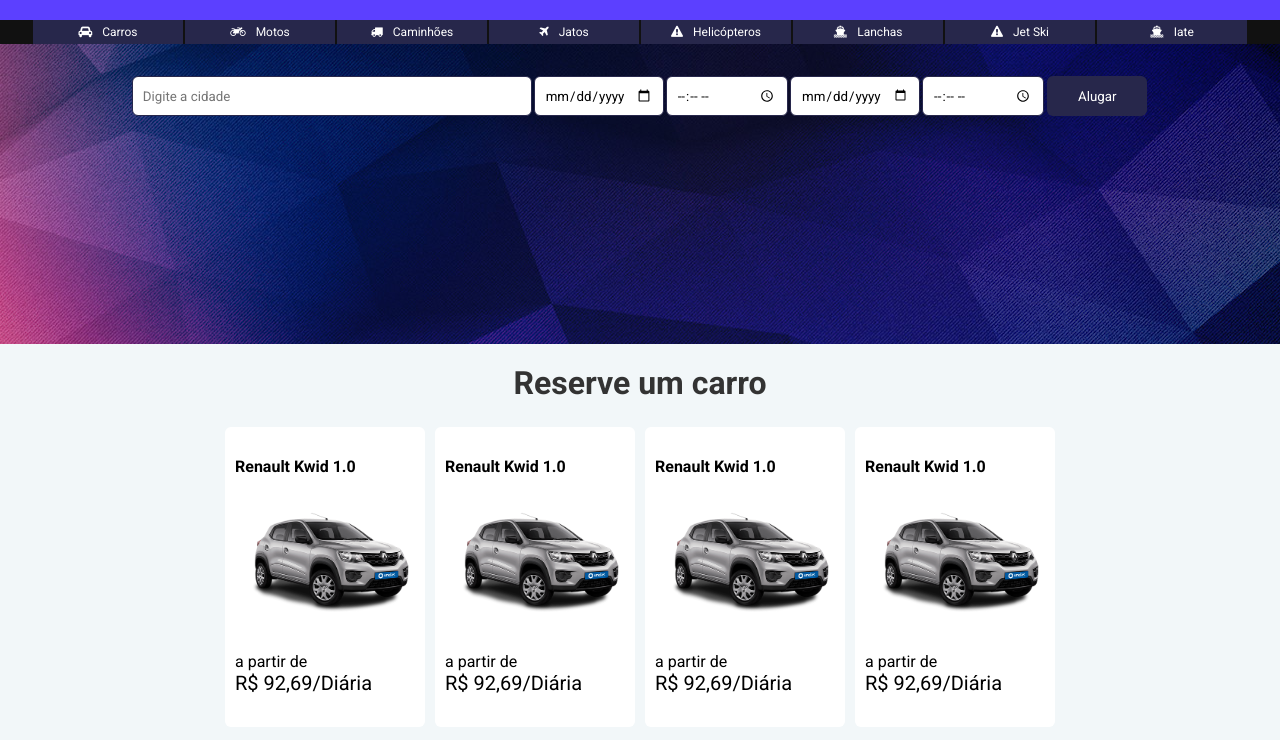
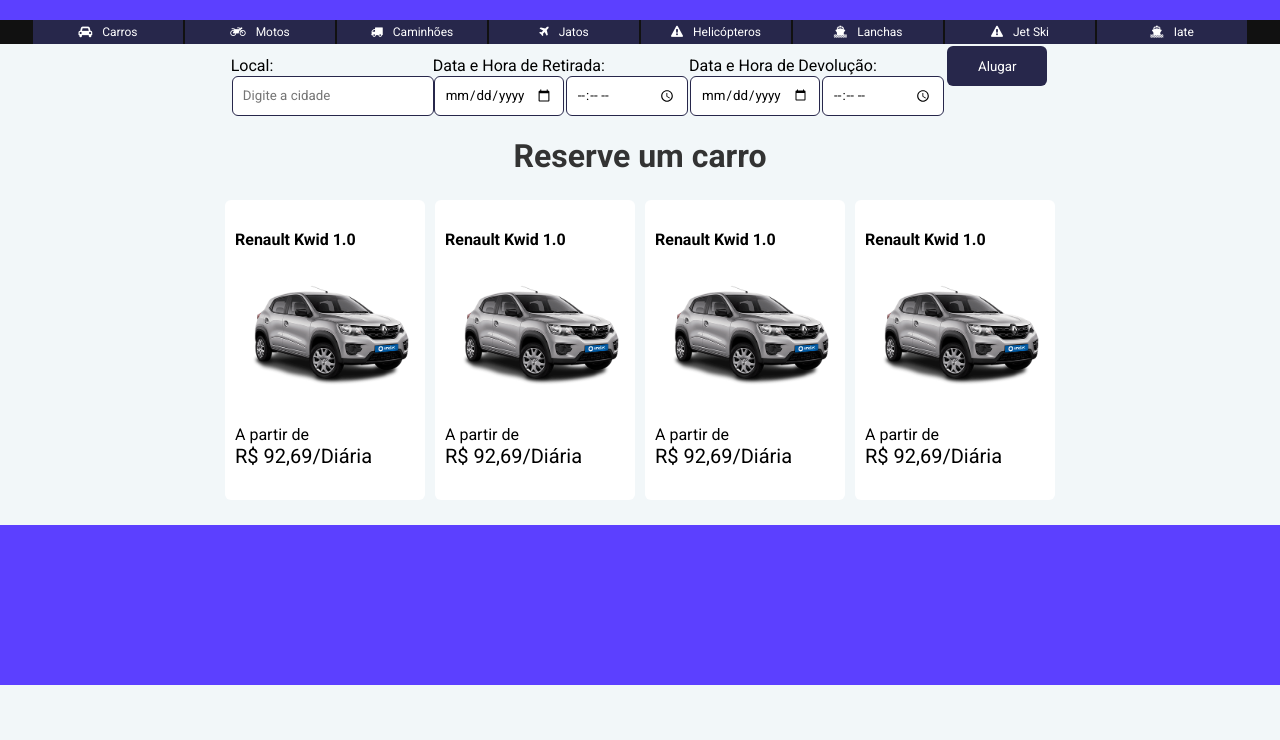
Before and after one commit to jaquelinediasoliveira/Projeto, a plain HTML site: page Projetinho/site/index.html in a window 1280 px wide. Shown: the part 60-800 px from the top of the page. Drawn offline with Linux system fonts and the light colour scheme.

Commit message:
Update index.html

```diff
--- a/Projetinho/site/index.html
+++ b/Projetinho/site/index.html
@@ -42,23 +42,30 @@
         </ul>
     </div>
 
-    <section class="carrosel">
+    <section class="carousel">
         <form>
-
-            <div class="input filtro"  id="filtro">
+            <div>
+                <p>Local:</p>
+                <div class="input filtro" id="filtro">
                     <input type="search" name="filtro" placeholder="Digite a cidade">
                 </div>
+            </div>
 
+            <div>
+                <p>Data e Hora de Retirada:</p>
                 <div class="datahora">
                     <div class="input data" id="data">
-                    <input type="date" name="Retirada" >
+                        <input type="date" name="Retirada">
                     </div>
 
                     <div class="input hora" id=hora>
                         <input type="time" name="Hora Retirada">
                     </div>
                 </div>
+            </div>
 
+            <div>
+                <p>Data e Hora de Devolução:</p>
                 <div class="datahora">
                     <div class="input data" id="data">
                         <input type="date" name="Devolução">
@@ -68,34 +75,12 @@
                         <input type="time" name="Hora Devolução">
                     </div>
                 </div>
+            </div>
 
             <button class="botao" type="submit">Alugar</button>
 
         </form>
     </section>
-
-    <!--<div class="carrosel">
-        <div class="filtro">
-            <div>
-                <p>Local:</p>
-                <input type="search" name="filtro" id="filtro">
-            </div>
-            <div>
-                <p>Data e Hora de Retirada:</p>
-                <div class="data">
-                    <input type="date" name="Retirada" id="filtro">
-                    <input type="time" name="hora" id="filtro">
-                </div>
-            </div>
-            <div>
-                <p>Data e Hora de Devolução:</p>
-                <div class="data">
-                    <input type="date" name="Devolução" id="filtro">
-                    <input type="time" name="hora" id="filtro">
-                </div>
-            </div>
-        </div>
-    </div>-->
 
     <h1>Reserve um carro</h1>
 
@@ -103,32 +88,40 @@
         <div class="card">
             <h2>Renault Kwid 1.0</h2>
             <img src="./img/am_renault_kwid.png" alt="">
-            <p>a partir de</p>
+            <div>
+                <p>A partir de</p>
                 <p class="diaria">R$ 92,69/Diária</p>
+            </div>
         </div>
         <div class="card">
             <h2>Renault Kwid 1.0</h2>
             <img src="./img/am_renault_kwid.png" alt="">
-            <p>a partir de</p>
+            <div>
+                <p>A partir de</p>
                 <p class="diaria">R$ 92,69/Diária</p>
+            </div>
         </div>
         <div class="card">
             <h2>Renault Kwid 1.0</h2>
             <img src="./img/am_renault_kwid.png" alt="">
-            <p>a partir de</p>
+            <div>
+                <p>A partir de</p>
                 <p class="diaria">R$ 92,69/Diária</p>
+            </div>
         </div>
         <div class="card">
             <h2>Renault Kwid 1.0</h2>
             <img src="./img/am_renault_kwid.png" alt="">
-            <p>a partir de</p>
+            <div>
+                <p>A partir de</p>
                 <p class="diaria">R$ 92,69/Diária</p>
+            </div>
         </div>
     </section>
 
-    <!--<footer>
+    <footer>
 
-    </footer>-->
+    </footer>
 
 </body>
 
```
Lines whose indentation alone changed are shown as unchanged.
